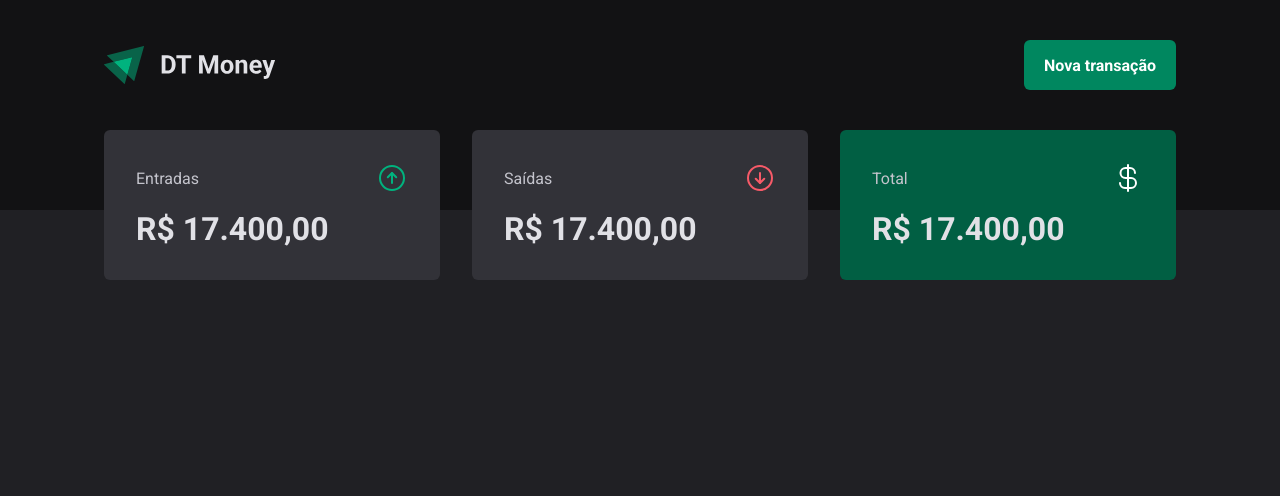
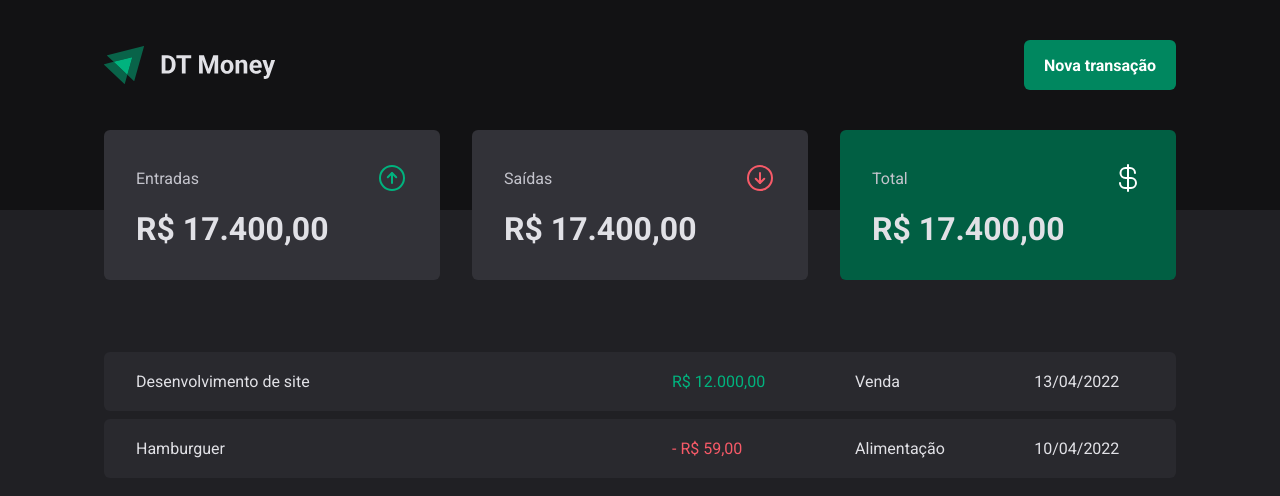
Before and after one commit to alexandrejuniorc/03-dt-money, a React (Vite) app: page / in a window 1280 px wide. Shown: the top 496 px of the page. Built offline with nearby package versions, Linux system fonts and the light colour scheme.

Commit message:
criação da tabela de transações e suas estilizações

```diff
--- a/src/pages/ Transactions/index.tsx
+++ b/src/pages/ Transactions/index.tsx
@@ -2,12 +2,40 @@
 
 import { Header } from '../../components/Header'
 import { Summary } from '../../components/Summary'
+import {
+  PriceHighLight,
+  TransactionsContainer,
+  TransactionsTable,
+} from './styles'
 
 export const Transactions = () => {
   return (
     <div>
       <Header />
       <Summary />
+
+      <TransactionsContainer>
+        <TransactionsTable>
+          <tbody>
+            <tr>
+              <td width="50%">Desenvolvimento de site</td>
+              <td>
+                <PriceHighLight variant="income">R$ 12.000,00</PriceHighLight>
+              </td>
+              <td>Venda</td>
+              <td>13/04/2022</td>
+            </tr>
+            <tr>
+              <td width="50%">Hamburguer</td>
+              <td>
+                <PriceHighLight variant="outcome">- R$ 59,00</PriceHighLight>
+              </td>
+              <td>Alimentação</td>
+              <td>10/04/2022</td>
+            </tr>
+          </tbody>
+        </TransactionsTable>
+      </TransactionsContainer>
     </div>
   )
 }
--- a/src/pages/ Transactions/styles.ts
+++ b/src/pages/ Transactions/styles.ts
@@ -0,0 +1,40 @@
+import styled from 'styled-components'
+
+export const TransactionsContainer = styled.main`
+  width: 100%;
+  max-width: 1120px;
+  margin: 4rem auto 0;
+  padding: 0 1.5rem;
+`
+export const TransactionsTable = styled.table`
+  width: 100%;
+  border-collapse: separate;
+  border-spacing: 0 0.5rem;
+  /* margin-top: 1.5rem; */
+
+  td {
+    padding: 1.25rem 2rem;
+    background-color: ${(props) => props.theme['gray-700']};
+
+    &:first-child {
+      border-top-left-radius: 6px;
+      border-bottom-left-radius: 6px;
+    }
+
+    &:last-child {
+      border-top-right-radius: 6px;
+      border-bottom-right-radius: 6px;
+    }
+  }
+`
+
+interface PriceHighLightProps {
+  variant: 'income' | 'outcome'
+}
+
+export const PriceHighLight = styled.span<PriceHighLightProps>`
+  color: ${(props) =>
+    props.variant === 'income'
+      ? props.theme['green-300']
+      : props.theme['red-300']};
+`
```
